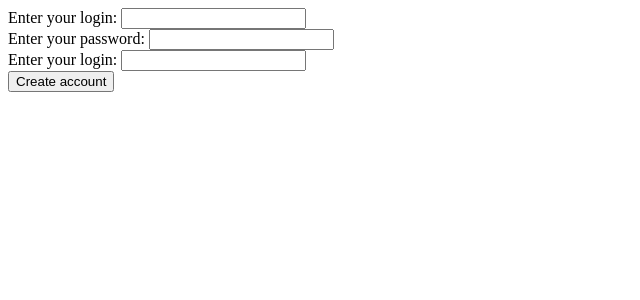
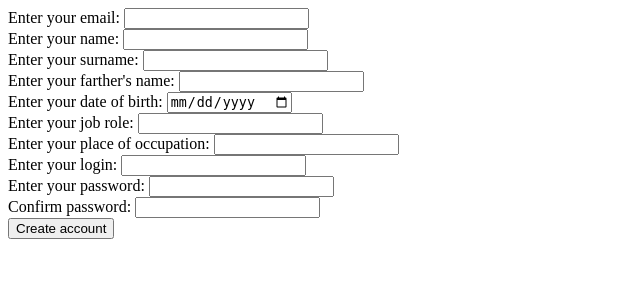
Before and after one commit to pavel912/pskk, a Flask app: page /create in a window 1280 px wide. Shown: the top 300 px of the page, without its empty margins (0-640 px from the left). Run offline with Flask 2, Linux system fonts and the light colour scheme.

Commit message:
add new user features

```diff
--- a/templates/create.html
+++ b/templates/create.html
@@ -7,25 +7,55 @@
 <body>
     <form action="/create" method="post" class="form-example">
         <div class="form-example">
+            <label for="email">Enter your email: </label>
+            <input type="email" name="email" id="email" required value={{ user_data.email if user_data else "" }}>
+        </div>
+        <div class="form-example">
+            <label for="name">Enter your name: </label>
+            <input type="text" name="name" id="name" required value={{ user_data.name if user_data else "" }}>
+        </div>
+        <div class="form-example">
+            <label for="surname">Enter your surname: </label>
+            <input type="text" name="surname" id="surname" required value={{ user_data.surname if user_data else "" }}>
+        </div>
+        <div class="form-example">
+            <label for="fathers_name">Enter your farther's name: </label>
+            <input type="text" name="fathers_name" id="fathers_name" value={{ user_data.fathers_name if user_data else "" }}>
+        </div>
+        <div class="form-example">
+            <label for="date_of_birth">Enter your date of birth: </label>
+            <input type="date" name="date_of_birth" id="date_of_birth" value={{ user_data.date_of_birth if user_data else "" }}>
+        </div>
+        <div class="form-example">
+            <label for="job_role">Enter your job role: </label>
+            <input type="text" name="job_role" id="job_role" value={{ user_data.job_role if user_data else "" }}>
+        </div>
+        <div class="form-example">
+            <label for="company_name">Enter your place of occupation: </label>
+            <input type="text" name="company_name" id="company_name" value={{ user_data.company_name if user_data else "" }}>
+        </div>
+        <div class="form-example">
             <label for="username">Enter your login: </label>
-            <input type="text" name="username" id="username" required>
+            <input type="text" name="username" id="username" required value={{ user_data.username if user_data else "" }}>
         </div>
         <div class="form-example">
             <label for="password">Enter your password: </label>
             <input type="password" name="password" id="password" required>
         </div>
         <div class="form-example">
-            <label for="email">Enter your login: </label>
-            <input type="email" name="email" id="email" required>
+            <label for="confirm_password">Confirm password: </label>
+            <input type="password" name="confirm_password" id="confirm_password" required>
         </div>
         <div class="form-example">
             <input type="submit" value="Create account">
         </div>
-        {% if flash_message %}
-          {% block content %}
-          <div class="alert alert-info">{{ flash_message }}</div>
-          {% endblock content %}
-        {% endif%}
     </form>
+    <div class="alert-message block-message error">
+        <ul>
+          {%- for msg in error_messages %}
+          <li><font size="4" face="verdana" color="red"> {{ msg }} </font></li>
+          {% endfor -%}
+        </ul>
+      </div>
 </body>
 </html>
```
Also changed, not shown: User.py (+21 -4 lines).
